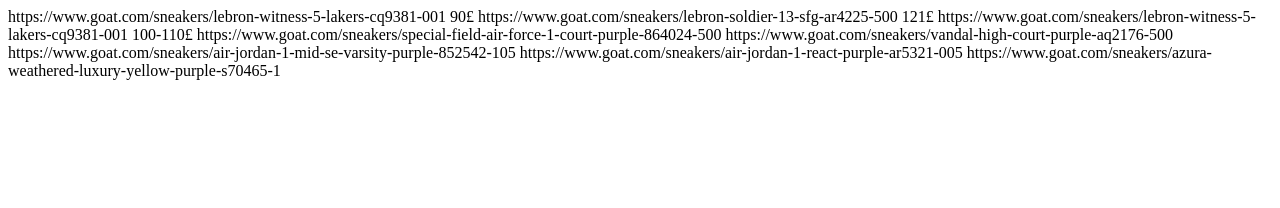
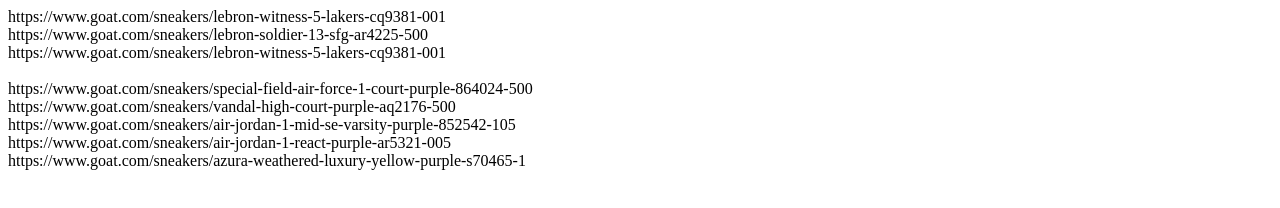
Before and after one commit to fesusoufeh/ns, a plain HTML site: page index.html in a window 1280 px wide. Drawn offline with Linux system fonts and the light colour scheme.

Commit message:
Update index.html

```diff
--- a/index.html
+++ b/index.html
@@ -1,11 +1,11 @@
 <p>
-https://www.goat.com/sneakers/lebron-witness-5-lakers-cq9381-001    90£
-https://www.goat.com/sneakers/lebron-soldier-13-sfg-ar4225-500      121£
-https://www.goat.com/sneakers/lebron-witness-5-lakers-cq9381-001    100-110£
-
-https://www.goat.com/sneakers/special-field-air-force-1-court-purple-864024-500
-https://www.goat.com/sneakers/vandal-high-court-purple-aq2176-500
-https://www.goat.com/sneakers/air-jordan-1-mid-se-varsity-purple-852542-105
-https://www.goat.com/sneakers/air-jordan-1-react-purple-ar5321-005
-https://www.goat.com/sneakers/azura-weathered-luxury-yellow-purple-s70465-1
+https://www.goat.com/sneakers/lebron-witness-5-lakers-cq9381-001<br>
+https://www.goat.com/sneakers/lebron-soldier-13-sfg-ar4225-500<br>
+https://www.goat.com/sneakers/lebron-witness-5-lakers-cq9381-001<br>
+<br>
+https://www.goat.com/sneakers/special-field-air-force-1-court-purple-864024-500<br>
+https://www.goat.com/sneakers/vandal-high-court-purple-aq2176-500<br>
+https://www.goat.com/sneakers/air-jordan-1-mid-se-varsity-purple-852542-105<br>
+https://www.goat.com/sneakers/air-jordan-1-react-purple-ar5321-005<br>
+https://www.goat.com/sneakers/azura-weathered-luxury-yellow-purple-s70465-1<br>
 <p>
```
